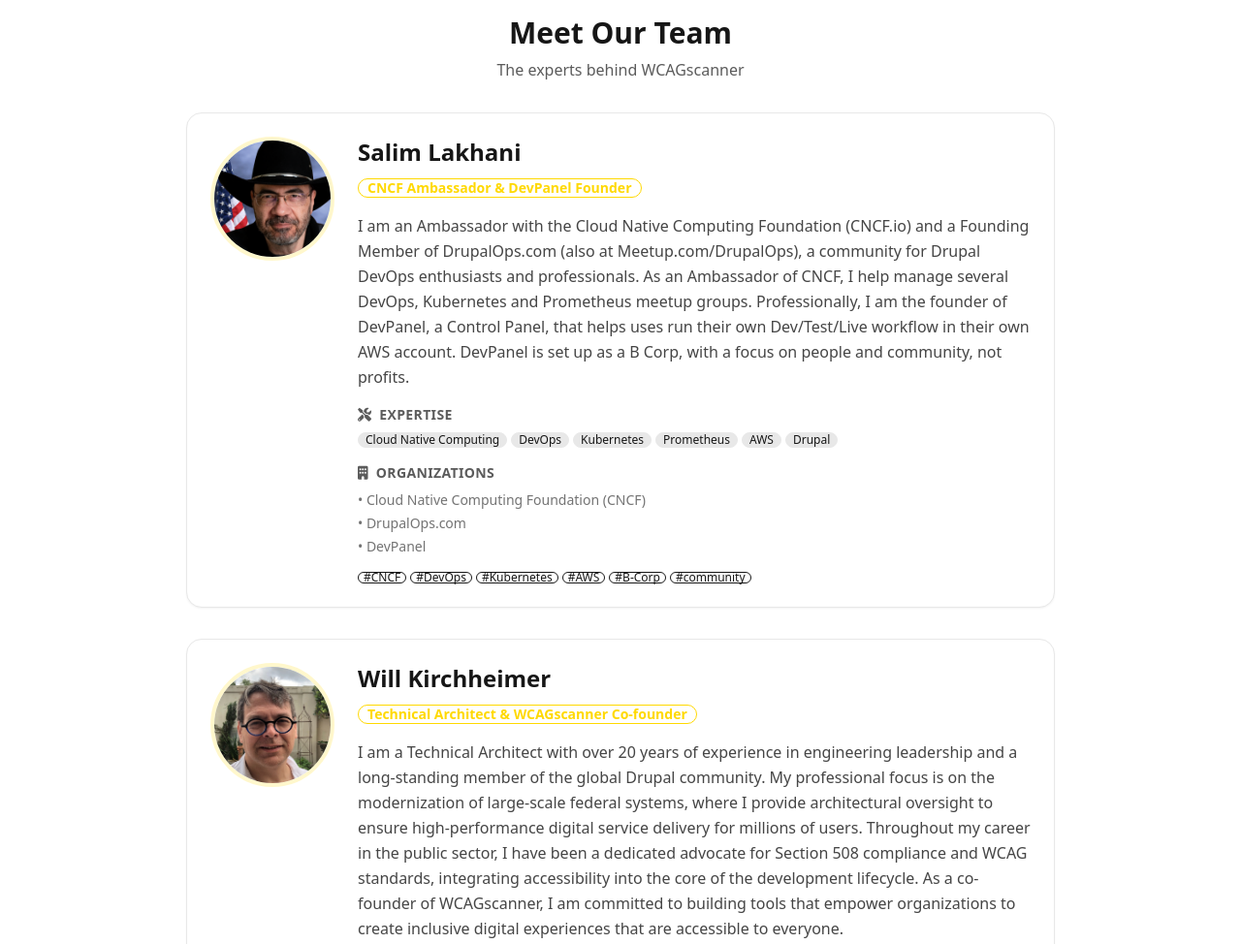
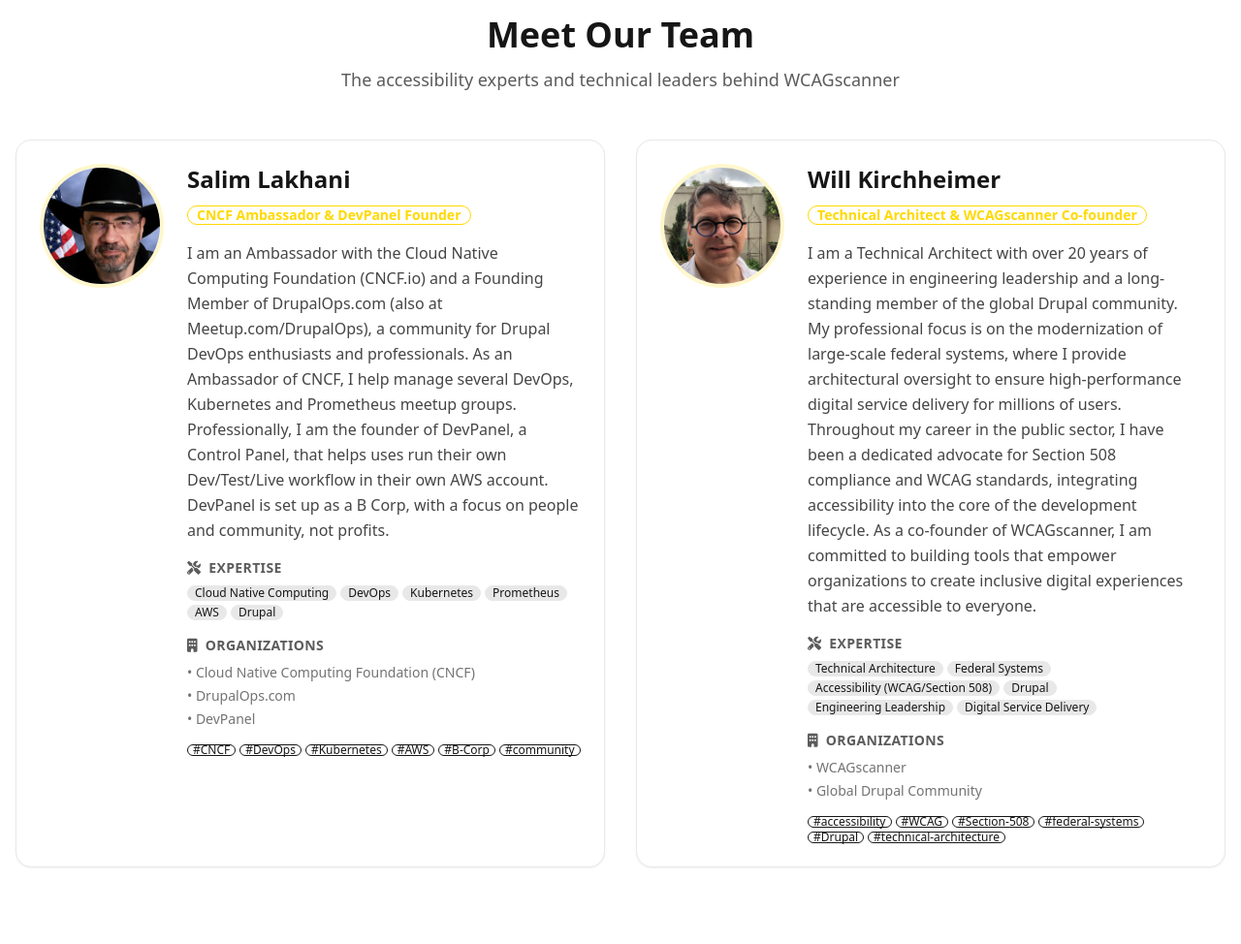
Before and after one commit to Kirchheimer/roadrunner_content_dam, a website: page projects/cwcagscanner/embed-bio.html in a window 1280 px wide. Shown: the top 974 px of the page at 97% size. After the commit the page ends 911 px from the top, so only its background shows below. Drawn offline with nearby package versions, Linux system fonts and the light colour scheme.

Commit message:
Cards 2 up

```diff
--- a/projects/cwcagscanner/embed-bio.html
+++ b/projects/cwcagscanner/embed-bio.html
@@ -43,7 +43,7 @@
             const contentDiv = document.getElementById('bio-content');
 
             const itemsHtml = items.map(item => `
-                <div class="card bg-base-100 shadow-sm border border-base-200 mb-8 overflow-hidden hover:shadow-md transition-shadow">
+                <div class="card bg-base-100 shadow-sm border border-base-200 overflow-hidden hover:shadow-md transition-shadow">
                     <div class="card-body p-6">
                         <div class="flex flex-col md:flex-row gap-6">
                             <div class="flex-shrink-0">
@@ -107,12 +107,14 @@
             `).join('');
 
             contentDiv.innerHTML = `
-                <div class="max-w-4xl mx-auto">
-                    <div class="text-center mb-8">
-                        <h1 class="text-3xl font-bold text-base-content mb-2">Meet Our Team</h1>
-                        <p class="text-base-content/70">The experts behind WCAGscanner</p>
+                <div class="max-w-7xl mx-auto">
+                    <div class="text-center mb-12">
+                        <h1 class="text-4xl font-extrabold text-base-content mb-3">Meet Our Team</h1>
+                        <p class="text-lg text-base-content/70">The accessibility experts and technical leaders behind WCAGscanner</p>
                     </div>
-                    ${itemsHtml}
+                    <div class="grid grid-cols-1 lg:grid-cols-2 gap-8">
+                        ${itemsHtml}
+                    </div>
                 </div>
             `;
         }
```
Also changed, not shown: projects/cwcagscanner/index.html (+1 -1 lines).
